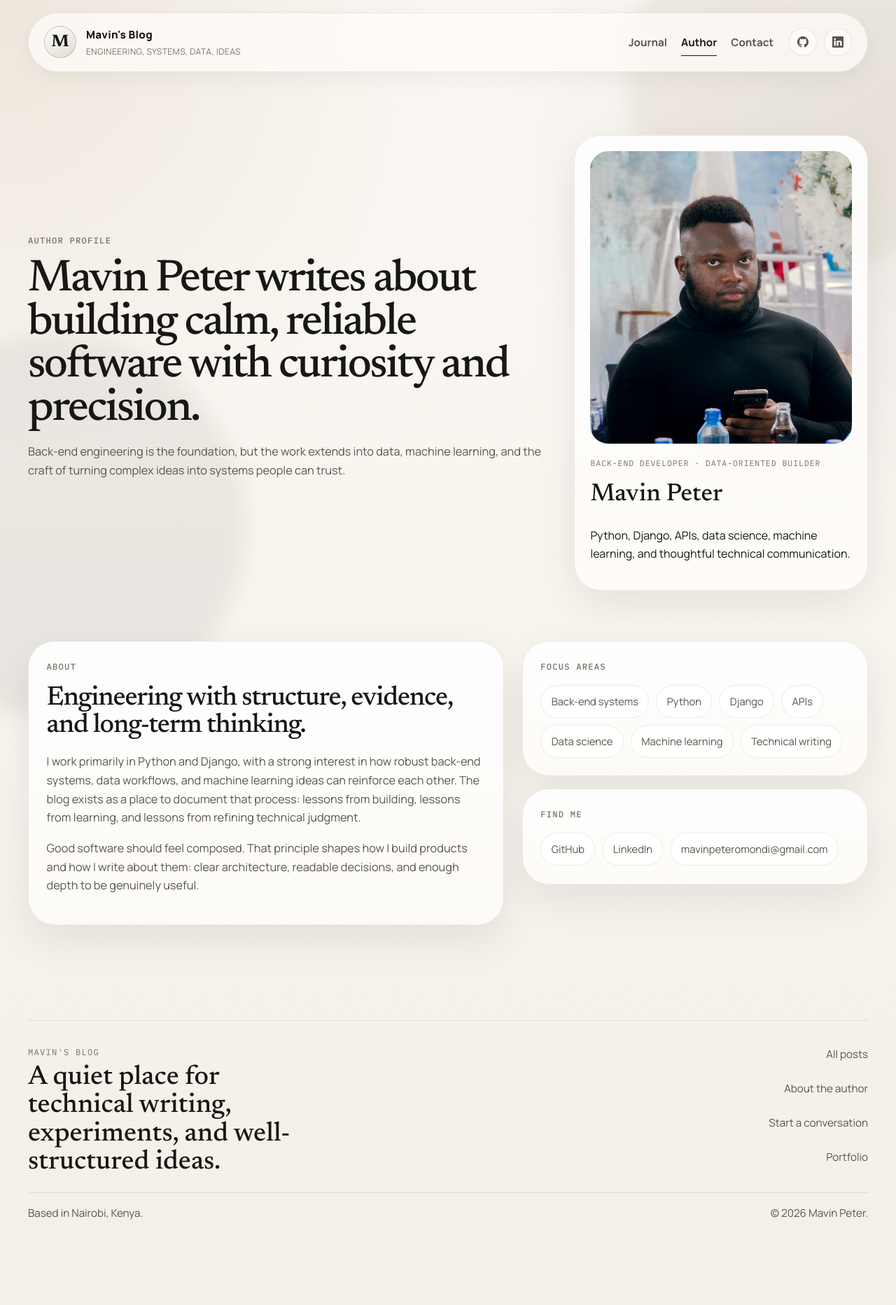
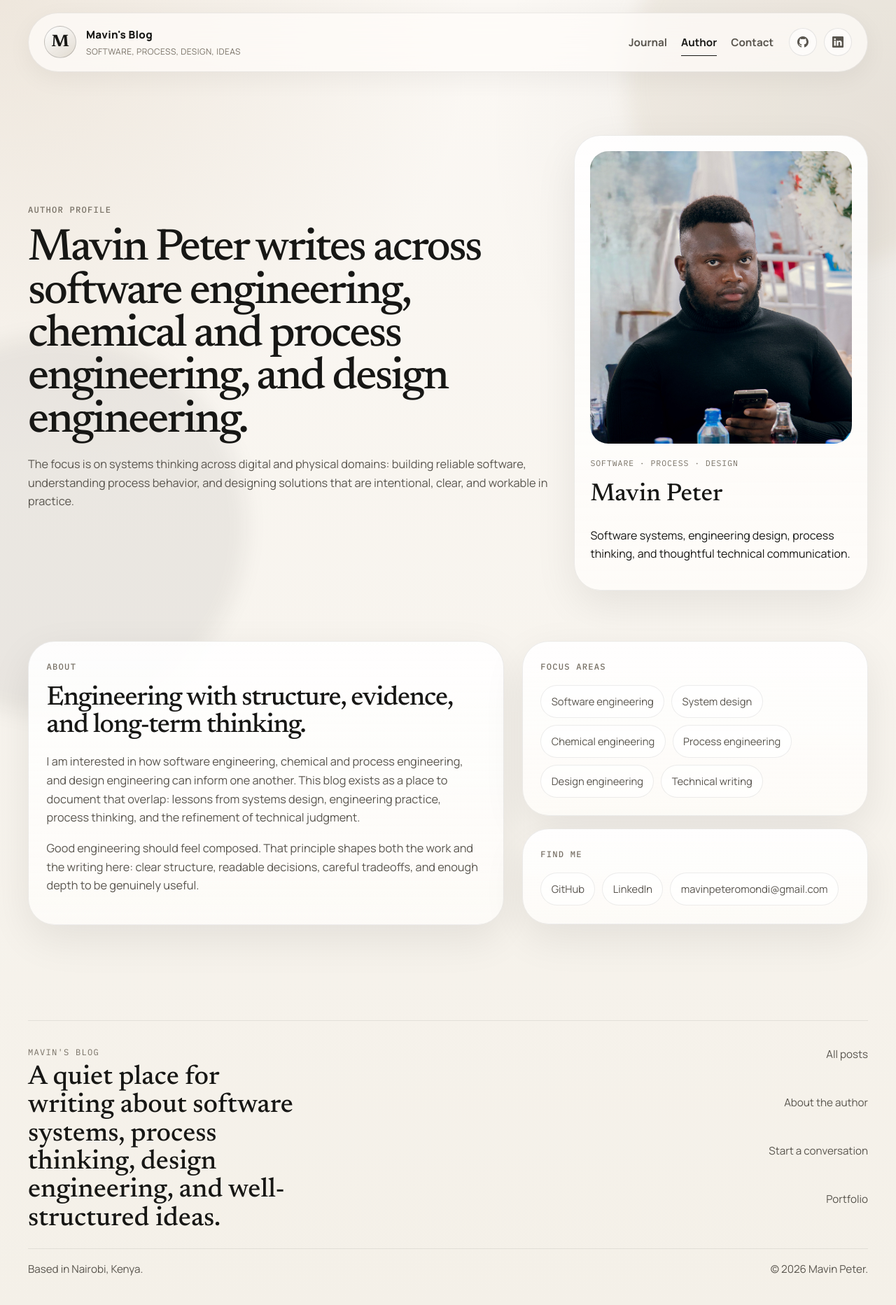
Before and after one commit to mavin321/MY_Blog_Website, a Django app: page /author-profile/ in a window 1280 px wide. Shown: the whole page at 70% size. Before the commit the page ends 1743 px from the top, so only its background shows below. Run offline with Django 5.2, Linux system fonts and the light colour scheme.

Commit message:
first ui

```diff
--- a/posts/views.py
+++ b/posts/views.py
@@ -16,39 +16,44 @@ MARKDOWN_EXTENSIONS = ["fenced_code", "tables", "toc"]
 WORDS_PER_MINUTE = 220
 
 FEATURED_STORY = {
-    "title": "My Journey into Software Development: Exploring Back-End Development, Data Science, and Machine Learning with Python",
+    "title": "Why This Journal Connects Software Engineering, Chemical and Process Engineering, and Design Engineering",
     "category": "Editorial Note",
     "date": datetime(2025, 2, 23, 22, 46),
     "image_url": "assets/img/blog/featuredblog.png",
     "content": """
-Software development has always fascinated me because it turns curiosity into systems, experiments, and useful tools.
+This journal is built around a simple belief: strong engineering thinking travels well across disciplines.
 
-Python became the foundation for that journey. Its clarity made it easier to learn programming fundamentals, but its ecosystem made it possible to move far beyond the basics. The same language let me build web applications, explore data, and prototype machine learning ideas without constantly switching mental models.
+Software engineering shapes how digital systems are designed, tested, and maintained. Chemical and process engineering brings the discipline of flow, constraints, safety, optimization, and real-world operations. Design engineering adds the ability to turn abstract requirements into deliberate, usable, high-quality solutions.
 
-## Why back-end work clicked for me
+## Why these fields belong together
 
-Back-end development felt like learning how digital products truly think. Designing APIs, modeling data, and building logic that remains reliable under real usage taught me to value structure over shortcuts.
+Each discipline asks similar core questions:
 
-Working with Django sharpened that instinct. It gave me a framework for building complete applications with authentication, data relationships, administration tools, and clean routing.
+- How should a system be structured?
+- What constraints matter most?
+- Where can failure happen?
+- How do we improve performance without losing reliability?
+- What does good design look like under real operating conditions?
 
-> The part I enjoy most is building systems that feel calm under complexity.
+That overlap is exactly what makes this space interesting.
 
-## Expanding into data science
+## Software engineering as a systems discipline
 
-After learning how to build applications, I wanted to understand how to learn from the information those systems create. That led me into data analysis, visualization, and experimentation with predictive models.
+Software engineering here is not only about code. It is about architecture, quality, maintainability, modeling, documentation, and decision-making. It is about building systems that can evolve without collapsing under complexity.
 
-Data science added a different discipline. Instead of only asking whether software works, I also had to ask whether the evidence is sound, whether patterns are meaningful, and whether the output deserves trust.
+## Chemical and process engineering as operational thinking
 
-## What keeps the work interesting
+Chemical and process engineering introduces a sharper awareness of process behavior, throughput, efficiency, control, safety, and optimization. It is an engineering mindset grounded in how systems behave over time, not just how they look on paper.
 
-The overlap between engineering and data is where the work feels most alive:
+## Design engineering as translation
 
-- building useful products
-- measuring what matters
-- improving decisions with evidence
-- learning continuously across disciplines
+Design engineering is where requirements become intentional form. It bridges technical possibility with usability, manufacturability, clarity, and experience. It asks whether a solution is not only correct, but coherent.
 
-That mix is why this blog exists. It is a place for writing about back-end systems, software craftsmanship, experiments with data, and the ideas that connect them.
+> The most interesting work happens when software logic, process discipline, and design judgment reinforce each other.
+
+## What this blog is for
+
+This is a place for writing about software systems, process thinking, engineering design, technical decision-making, and the patterns that connect digital and physical problem-solving.
 """,
 }
 
@@ -138,7 +143,7 @@ def index(request):
         "post_count": len(posts),
         "category_count": len({post.category for post in posts}),
         "page_title": "Mavin's Blog",
-        "page_description": "A thoughtful technical journal on back-end systems, data, machine learning, and software craftsmanship.",
+        "page_description": "A thoughtful technical journal on software engineering, chemical and process engineering, design engineering, and systems thinking.",
     }
     return render(request, "index.html", context)
 
@@ -150,7 +155,7 @@ def author(request):
         {
             "active_page": "author",
             "page_title": "Author Profile | Mavin's Blog",
-            "page_description": "Learn more about Mavin Peter, a back-end developer and data-focused builder writing about systems, software, and ideas.",
+            "page_description": "Learn more about Mavin Peter and the engineering perspective behind the journal on software, process, and design.",
         },
     )
 
@@ -207,7 +212,7 @@ def contacts(request):
         {
             "active_page": "contact",
             "page_title": "Contact | Mavin's Blog",
-            "page_description": "Reach out to Mavin Peter for collaborations, questions, or conversations around software, data, and product thinking.",
+            "page_description": "Reach out to Mavin Peter for conversations around software engineering, process engineering, design engineering, and systems thinking.",
         },
     )
 
--- a/static/assets/css/main.css
+++ b/static/assets/css/main.css
@@ -783,8 +783,10 @@ body.nav-open .mobile-nav-toggle span:last-child {
 }
 
 .article-shell__grid {
-  grid-template-columns: 240px minmax(0, 1fr);
-  gap: 28px;
+  display: grid;
+  grid-template-columns: minmax(220px, 280px) minmax(0, 760px);
+  justify-content: center;
+  gap: clamp(20px, 3vw, 36px);
   align-items: start;
 }
 
@@ -793,6 +795,7 @@ body.nav-open .mobile-nav-toggle span:last-child {
   top: calc(var(--header-height) + 28px);
   display: grid;
   gap: 16px;
+  align-self: start;
 }
 
 .aside-card {
@@ -822,12 +825,15 @@ body.nav-open .mobile-nav-toggle span:last-child {
 }
 
 .article-body {
-  width: min(100%, 760px);
+  width: 100%;
+  max-width: 760px;
+  min-width: 0;
   padding: clamp(1.8rem, 3vw, 3rem);
   border-radius: calc(var(--radius-lg) + 4px);
   border: 1px solid rgba(23, 23, 21, 0.08);
   background: rgba(255, 253, 249, 0.92);
   box-shadow: var(--shadow-soft);
+  justify-self: stretch;
 }
 
 .article-body > *:first-child {
@@ -1204,13 +1210,19 @@ body.nav-open .mobile-nav-toggle span:last-child {
 }
 
 .reveal {
+  opacity: 1;
+  transform: none;
+  filter: none;
+}
+
+.js .reveal {
   opacity: 0;
   transform: translateY(24px);
   filter: blur(6px);
   transition: opacity 700ms ease, transform 700ms ease, filter 700ms ease;
 }
 
-.reveal.is-visible {
+.js .reveal.is-visible {
   opacity: 1;
   transform: translateY(0);
   filter: blur(0);
--- a/templates/author-profile.html
+++ b/templates/author-profile.html
@@ -6,19 +6,19 @@
   <div class="shell-container page-hero__grid">
     <div class="page-hero__copy reveal">
       <p class="eyebrow">Author profile</p>
-      <h1>Mavin Peter writes about building calm, reliable software with curiosity and precision.</h1>
+      <h1>Mavin Peter writes across software engineering, chemical and process engineering, and design engineering.</h1>
       <p>
-        Back-end engineering is the foundation, but the work extends into data, machine learning, and the craft of
-        turning complex ideas into systems people can trust.
+        The focus is on systems thinking across digital and physical domains: building reliable software, understanding
+        process behavior, and designing solutions that are intentional, clear, and workable in practice.
       </p>
     </div>
 
     <div class="profile-card reveal">
       <img src="{% static 'assets/img/person/ME.JPG' %}" alt="Mavin Peter">
       <div>
-        <p class="profile-role">Back-end developer · Data-oriented builder</p>
+        <p class="profile-role">Software · Process · Design</p>
         <h2>Mavin Peter</h2>
-        <p>Python, Django, APIs, data science, machine learning, and thoughtful technical communication.</p>
+        <p>Software systems, engineering design, process thinking, and thoughtful technical communication.</p>
       </div>
     </div>
   </div>
@@ -30,13 +30,13 @@
       <p class="eyebrow">About</p>
       <h2>Engineering with structure, evidence, and long-term thinking.</h2>
       <p>
-        I work primarily in Python and Django, with a strong interest in how robust back-end systems, data workflows,
-        and machine learning ideas can reinforce each other. The blog exists as a place to document that process:
-        lessons from building, lessons from learning, and lessons from refining technical judgment.
+        I am interested in how software engineering, chemical and process engineering, and design engineering can
+        inform one another. This blog exists as a place to document that overlap: lessons from systems design,
+        engineering practice, process thinking, and the refinement of technical judgment.
       </p>
       <p>
-        Good software should feel composed. That principle shapes how I build products and how I write about them:
-        clear architecture, readable decisions, and enough depth to be genuinely useful.
+        Good engineering should feel composed. That principle shapes both the work and the writing here: clear
+        structure, readable decisions, careful tradeoffs, and enough depth to be genuinely useful.
       </p>
     </article>
 
@@ -44,12 +44,11 @@
       <div class="content-card reveal">
         <p class="eyebrow">Focus areas</p>
         <div class="tag-list">
-          <span>Back-end systems</span>
-          <span>Python</span>
-          <span>Django</span>
-          <span>APIs</span>
-          <span>Data science</span>
-          <span>Machine learning</span>
+          <span>Software engineering</span>
+          <span>System design</span>
+          <span>Chemical engineering</span>
+          <span>Process engineering</span>
+          <span>Design engineering</span>
           <span>Technical writing</span>
         </div>
       </div>
--- a/templates/base.html
+++ b/templates/base.html
@@ -5,8 +5,9 @@
   <meta charset="utf-8">
   <meta content="width=device-width, initial-scale=1.0" name="viewport">
   <title>{{ page_title|default:"Mavin's Blog" }}</title>
-  <meta name="description" content="{{ page_description|default:'A premium editorial journal on engineering, software, data, and ideas.' }}">
-  <meta name="keywords" content="blog, python, django, backend, software engineering, data science, machine learning">
+  <meta name="description" content="{{ page_description|default:'A premium editorial journal on software engineering, chemical and process engineering, design engineering, and ideas.' }}">
+  <meta name="keywords" content="blog, software engineering, chemical engineering, process engineering, design engineering, systems thinking">
+  <script>document.documentElement.classList.add('js');</script>
   <link href="{% static 'assets/img/favicon.jpg' %}" rel="icon">
   <link href="{% static 'assets/img/favicon.jpg' %}" rel="apple-touch-icon">
   <link rel="preconnect" href="https://fonts.googleapis.com">
@@ -24,7 +25,7 @@
           <span class="brand-mark__seal">M</span>
           <span class="brand-mark__text">
             <strong>Mavin's Blog</strong>
-            <small>Engineering, systems, data, ideas</small>
+            <small>Software, process, design, ideas</small>
           </span>
         </a>
 
@@ -60,7 +61,7 @@
       <div class="shell-container site-footer__inner">
         <div class="site-footer__brand">
           <p class="footer-kicker">Mavin's Blog</p>
-          <h2>A quiet place for technical writing, experiments, and well-structured ideas.</h2>
+          <h2>A quiet place for writing about software systems, process thinking, design engineering, and well-structured ideas.</h2>
         </div>
 
         <div class="site-footer__links">
--- a/templates/contact.html
+++ b/templates/contact.html
@@ -6,7 +6,8 @@
       <p class="eyebrow">Contact</p>
       <h1>Reach out for collaborations, ideas, or thoughtful technical conversations.</h1>
       <p>
-      If you want to discuss engineering, data, writing, or product work, this is the right place to start.
+      If you want to discuss software engineering, chemical and process engineering, design engineering, or technical
+      writing, this is the right place to start.
       </p>
     </div>
 </section>
```
Also changed, not shown: templates/blog-details.html (+8 -4 lines), templates/index.html (+5 -5 lines). Lines whose indentation alone changed are shown as unchanged.
